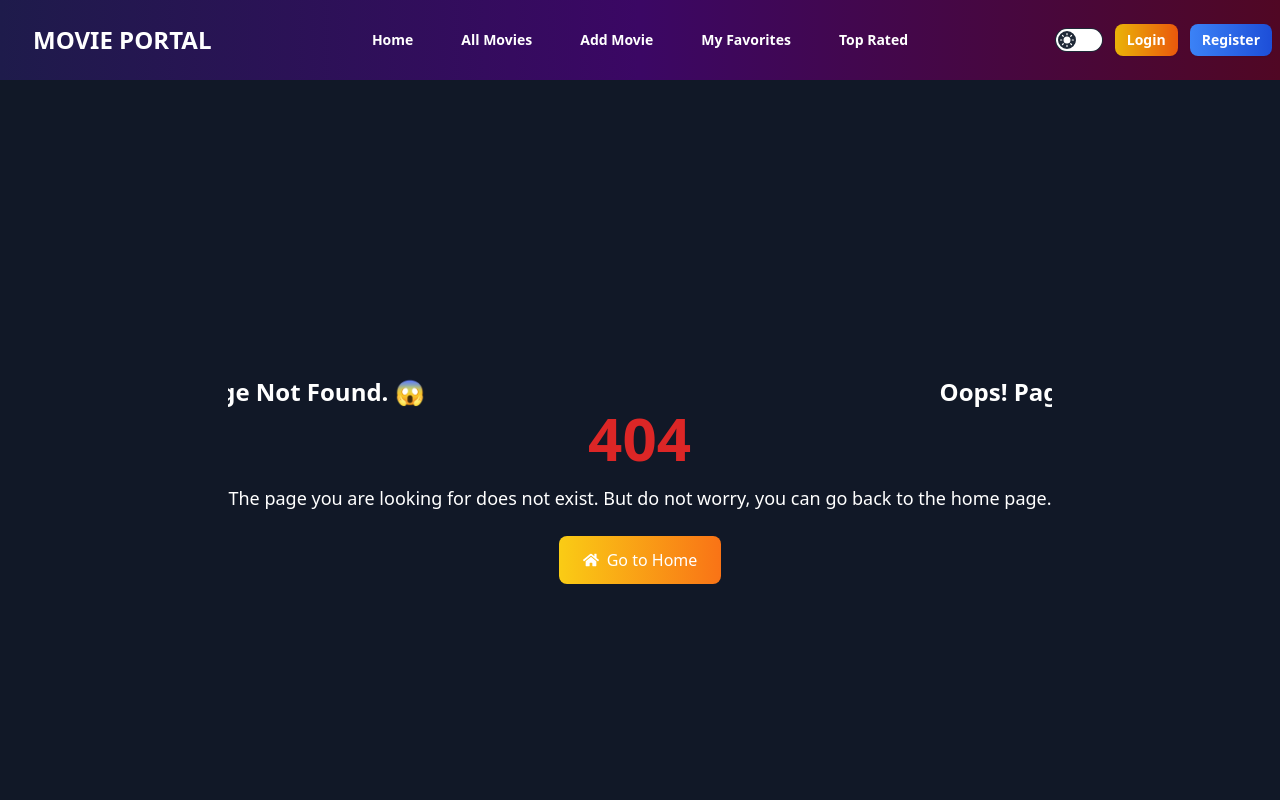
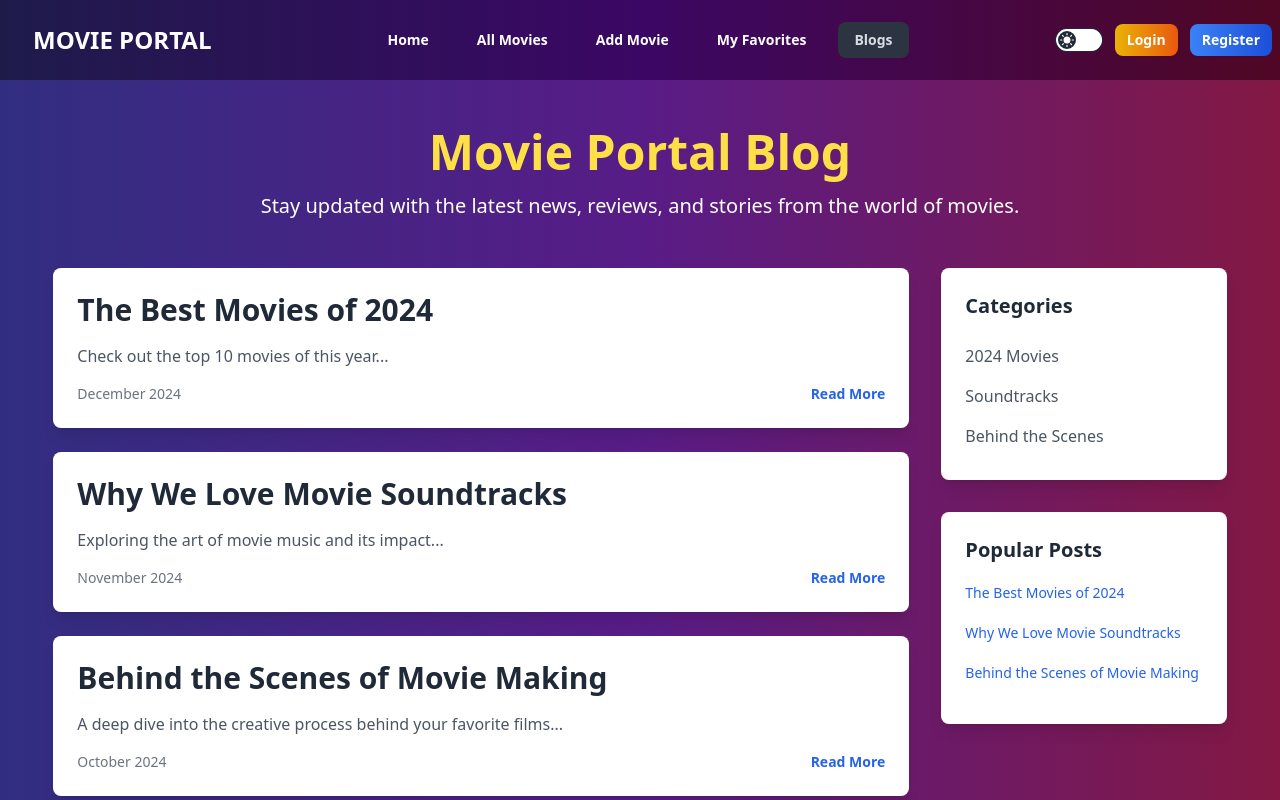
Before and after one commit to nahidn228/Movie-Portal-Client, a React (Vite) app: page /blog in a window 1280 px wide. Shown: the top 800 px of the page. Built offline with nearby package versions, Linux system fonts and the light colour scheme; no server answers.

Commit message:
create blog page

```diff
--- a/src/components/Navbar.jsx
+++ b/src/components/Navbar.jsx
@@ -71,10 +71,10 @@ const Navbar = () => {
       </li>
       <li>
         <NavLink
-          to="/top-rated"
+          to="/blog"
           className="hover:text-accent font-semibold transition duration-300"
         >
-          Top Rated
+          Blogs
         </NavLink>
       </li>
     </>
--- /dev/null
+++ b/src/pages/Blog.jsx
@@ -0,0 +1,149 @@
+import AOS from "aos";
+import "aos/dist/aos.css"; // Import AOS styles
+import { useEffect } from "react";
+import { NavLink } from "react-router-dom";
+
+const Blog = () => {
+  const blogPosts = [
+    {
+      title: "The Best Movies of 2024",
+      excerpt: "Check out the top 10 movies of this year...",
+      date: "December 2024",
+      id: 1,
+    },
+    {
+      title: "Why We Love Movie Soundtracks",
+      excerpt: "Exploring the art of movie music and its impact...",
+      date: "November 2024",
+      id: 2,
+    },
+    {
+      title: "Behind the Scenes of Movie Making",
+      excerpt:
+        "A deep dive into the creative process behind your favorite films...",
+      date: "October 2024",
+      id: 3,
+    },
+    // Add more posts as needed
+  ];
+
+  useEffect(() => {
+    AOS.init({ duration: 1000, easing: "ease-out-back" }); // Initialize AOS
+  }, []);
+
+  return (
+    <div className="min-h-screen bg-gradient-to-r from-indigo-900 via-purple-900 to-pink-900 ">
+      <div className="container w-11/12 mx-auto py-12">
+        {/* Header Section */}
+        <header className="text-center text-white">
+          <h1
+            className="text-5xl font-bold text-yellow-300 mb-4 animate__animated animate__fadeInUp"
+            data-aos="fade-up"
+          >
+            Movie Portal Blog
+          </h1>
+          <p
+            className="mt-4 text-xl animate__animated animate__fadeInUp"
+            data-aos="fade-up"
+            data-aos-delay="200"
+          >
+            Stay updated with the latest news, reviews, and stories from the
+            world of movies.
+          </p>
+        </header>
+
+        <div className="flex mt-12">
+          {/* Main Content - Blog Posts */}
+          <div className="w-3/4 mr-8">
+            {blogPosts.map((post) => (
+              <div
+                key={post.id}
+                className="bg-white p-6 rounded-lg shadow-lg mb-6 hover:shadow-2xl transition-all duration-300 transform hover:scale-105"
+              >
+                <h2
+                  className="text-3xl font-semibold text-gray-800 hover:text-accent transition duration-300"
+                  data-aos="zoom-in-up"
+                >
+                  <NavLink to={`/blog/${post.id}`}>{post.title}</NavLink>
+                </h2>
+                <p className="mt-4 text-gray-600">{post.excerpt}</p>
+                <div className="flex justify-between items-center mt-4">
+                  <span className="text-sm text-gray-500">{post.date}</span>
+                  <NavLink
+                    to={`/blog/${post.id}`}
+                    className="text-sm font-semibold text-blue-600 hover:text-blue-800 transition-all duration-300 transform hover:scale-105"
+                    data-aos="fade-left"
+                  >
+                    Read More
+                  </NavLink>
+                </div>
+              </div>
+            ))}
+          </div>
+
+          {/* Sidebar Section */}
+          <div className="w-1/4">
+            <div
+              className="bg-white p-6 rounded-lg shadow-lg"
+              data-aos="fade-left"
+            >
+              <h3 className="text-xl font-semibold text-gray-800 mb-4">
+                Categories
+              </h3>
+              <ul className="text-gray-600">
+                <li>
+                  <NavLink
+                    to="/category/2024"
+                    className="block py-2 hover:text-accent"
+                  >
+                    2024 Movies
+                  </NavLink>
+                </li>
+                <li>
+                  <NavLink
+                    to="/category/soundtracks"
+                    className="block py-2 hover:text-accent"
+                  >
+                    Soundtracks
+                  </NavLink>
+                </li>
+                <li>
+                  <NavLink
+                    to="/category/behind-the-scenes"
+                    className="block py-2 hover:text-accent"
+                  >
+                    Behind the Scenes
+                  </NavLink>
+                </li>
+              </ul>
+            </div>
+
+            {/* Popular Posts */}
+            <div
+              className="mt-8 bg-white p-6 rounded-lg shadow-lg"
+              data-aos="fade-right"
+            >
+              <h3 className="text-xl font-semibold text-gray-800 mb-4">
+                Popular Posts
+              </h3>
+              <ul className="text-gray-600">
+                {blogPosts.slice(0, 3).map((post) => (
+                  <li key={post.id} className="mb-4">
+                    <NavLink
+                      to={`/blog/${post.id}`}
+                      className="text-sm text-blue-600 hover:text-blue-800 transition-all duration-300 transform hover:scale-105"
+                    >
+                      {post.title}
+                    </NavLink>
+                  </li>
+                ))}
+              </ul>
+            </div>
+          </div>
+        </div>
+      </div>
+    </div>
+  );
+};
+
+export default Blog;
```
Also changed, not shown: src/router/Router.jsx (+4 -3 lines).
